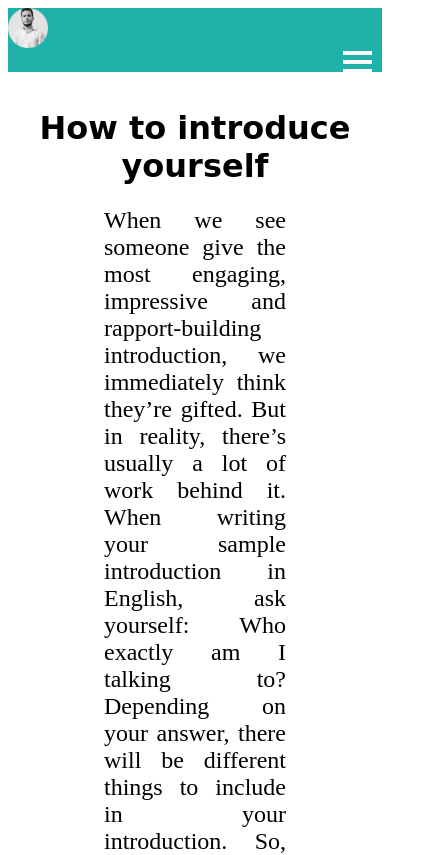
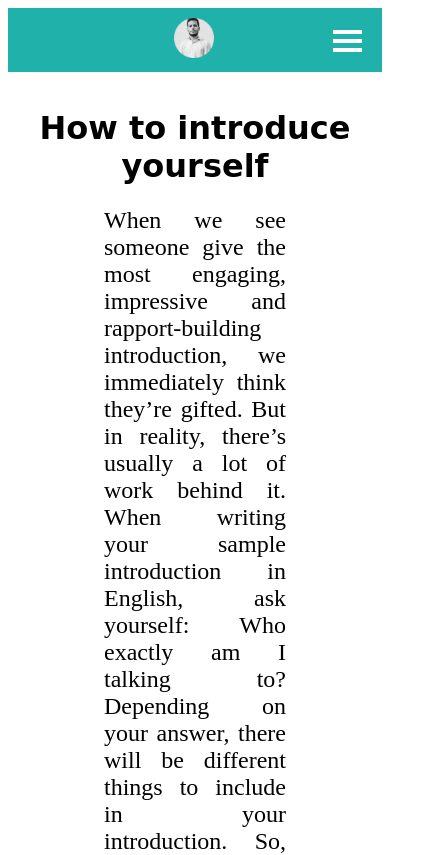
Before and after one commit to Mdnd143/my-new-portfolio, a plain HTML site: page blog1.html in a window 390 px wide. Shown: the top 855 px of the page, 431 px wide, since content can reach past the window. Drawn offline with Linux system fonts and the light colour scheme.

Commit message:
all nav edited

```diff
--- a/blog1.css
+++ b/blog1.css
@@ -13,10 +13,15 @@ h2 {
 }
 #nav-bar {
     position: absolute;
-    left: o;
-    top: 220px;
+    left: 5rem;
+    top: 4px;
     width: 90%;
     text-align: left;
+}
+#dp{
+    position: absolute;
+    margin-top: 0px;
+    margin-left: 2rem;
 }
 #nav {
     display: inline;
@@ -36,7 +41,7 @@ h2 {
     font-size: 130%;
 }
 .nav-height {
-    height: 14rem;
+    height: 2.5rem;
 }
 .upper{
     background-color: lightseagreen;
@@ -102,6 +107,12 @@ h2 {
             text-align: right;
             padding-bottom: 1rem;
         }
+        #dp{
+            display: block;
+           margin: 2.5% 42.5% 0 42.5%;
+            align-items: center;
+
+        }
         #nav {
             display: block;
             padding: auto;
@@ -134,8 +145,8 @@ h2 {
         }
         .burger{
             position: absolute;
-            top: 46px;
-            right: 15px;
+            top: 25px;
+            right: 25px;
 
         }
         .line{
--- a/blog2.css
+++ b/blog2.css
@@ -13,10 +13,15 @@ h2 {
 }
 #nav-bar {
     position: absolute;
-    left: o;
-    top: 220px;
+    left: 5rem;
+    top: 4px;
     width: 90%;
     text-align: left;
+}
+#dp{
+    position: absolute;
+    margin-top: 0px;
+    margin-left: 2rem;
 }
 #nav {
     display: inline;
@@ -36,7 +41,7 @@ h2 {
     font-size: 130%;
 }
 .nav-height {
-    height: 14rem;
+    height: 2.5rem;
 }
 .upper{
     background-color: lightseagreen;
@@ -146,10 +151,16 @@ h2 {
         display: inline;
         padding: auto;
     }
+    #dp{
+        display: block;
+       margin: 2.5% 42.5% 0 42.5%;
+        align-items: center;
+
+    }
     .burger{
         position: absolute;
-        top: 46px;
-        right: 15px;
+        top: 25px;
+        right: 25px;
 
     }
     .line{
--- a/blogs.css
+++ b/blogs.css
@@ -13,10 +13,15 @@ h2 {
 }
 #nav-bar {
     position: absolute;
-    left: o;
-    top: 220px;
+    left: 5rem;
+    top: 4px;
     width: 90%;
     text-align: left;
+}
+#dp{
+    position: absolute;
+    margin-top: 0px;
+    margin-left: 2rem;
 }
 #nav {
     display: inline;
@@ -36,7 +41,7 @@ h2 {
     font-size: 130%;
 }
 .nav-height {
-    height: 14rem;
+    height: 2.5rem;
 }
 .upper{
     background-color: lightseagreen;
@@ -143,8 +148,13 @@ svg{
     }
     .burger{
         position: absolute;
-        top: 46px;
-        right: 15px;
+        top: 25px;
+        right: 25px;
+    }
+    #dp{
+        display: block;
+       margin: 2.5% 42.5% 0 42.5%;
+        align-items: center;
 
     }
     .line{
--- a/projects.css
+++ b/projects.css
@@ -14,10 +14,15 @@ h2 {
 }
 #nav-bar {
     position: absolute;
-    left: o;
-    top: 220px;
+    left: 5rem;
+    top: 4px;
     width: 90%;
     text-align: left;
+}
+#dp{
+    position: absolute;
+    margin-top: 0px;
+    margin-left: 2rem;
 }
 #nav {
     display: inline;
@@ -156,9 +161,13 @@ h2 {
         }
         .burger{
             position: absolute;
-            top: 46px;
-            right: 15px;
-
+            top: 25px;
+            right: 25px;
+        }
+        #dp{
+            display: block;
+           margin: 2.5% 42.5% 0 42.5%;
+            align-items: center;
         }
         .line{
             width: 29px;
```
